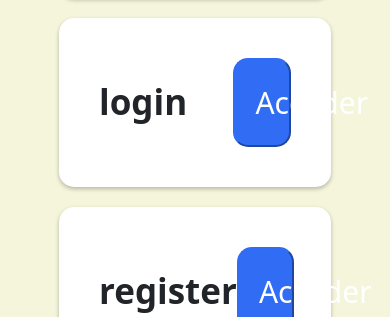
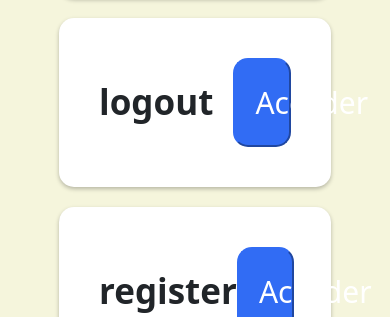
Before and after one commit to Decide-chiquito/decide-part-chiquito, a Django app: template decide/base/templates/initial_mobile.html in a window 390 px wide; the page is wider, and only the part inside the window is pictured. Shown: the part 1311-1628 px from the top of that part. Run offline with Django 3.2, Linux system fonts and the light colour scheme; a user stored in the database is signed in; data comes from the database, SQL or seed files in the repository; tables that the repository leaves empty hold one stand-in row (values such as "Sample post"); the template is opened without the code that fills it: values that come from a table or form of the project are taken from there, most other values are stand-ins (such as "Sample title", 1, 10 or a date in 2020); some libraries are stand-ins or nearby versions.

Commit message:
fix Logout button in responsive menu
Se ha añadido el botón de cerrar sesión al menú de inicio para móviles

```diff
--- a/decide/base/templates/initial_mobile.html
+++ b/decide/base/templates/initial_mobile.html
@@ -11,7 +11,7 @@
     function go_to_route(url, id){
         // La función que se ejecutará al hacer clic en el botón
 
-        if (url != '/admin/' && url != '/users/register/' && url != '/admin/voting/voting/upload-csv/' && url != '/users/edit-profile/' && url != '/users/login/') {
+        if (url != '/admin/' && url != '/users/register/' && url != '/admin/voting/voting/upload-csv/' && url != '/users/edit-profile/' && url != '/users/login/' && url != '/users/logout/') {
             let inputValue = document.getElementById(id).value;
             if(inputValue == null || inputValue == ""){
                 alert("Por favor, introduzca un valor válido");
@@ -50,10 +50,17 @@
         <button class="button-mobile" onclick="go_to_route('/admin/')">Acceder</button>
     </div>
 
-    <div class="card-mobile">
-        <label for="login" class="label-mobile">login</label>
-        <button class="button-mobile" onclick="go_to_route('/users/login/')">Acceder</button>
-    </div>
+    {% if not user.is_authenticated %}
+        <div class="card-mobile">
+            <label for="login" class="label-mobile">login</label>
+            <button class="button-mobile" onclick="go_to_route('/users/login/')">Acceder</button>
+        </div>
+    {% else %}
+        <div class="card-mobile">
+            <label for="logout" class="label-mobile">logout</label>
+            <button class="button-mobile" onclick="go_to_route('/users/logout/')">Acceder</button>
+        </div>
+    {% endif %}
 
     <div class="card-mobile">
         <label for="register" class="label-mobile">register</label>
```
